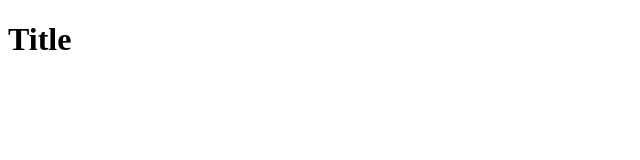
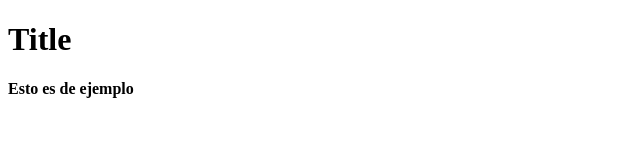
Before and after one commit to DavidGitSiiGroup/prueba-repo-borrar, a plain HTML site: page index.html in a window 1280 px wide. Shown: the whole page, without its empty margins (0-640 px from the left). Drawn offline with Linux system fonts and the light colour scheme.

```diff
--- a/index.html
+++ b/index.html
@@ -8,5 +8,6 @@
     </head>
     <body>
         <h1>Title</h1>
+        <h4>Esto es de ejemplo</h4>
     </body>
 </html>
```
